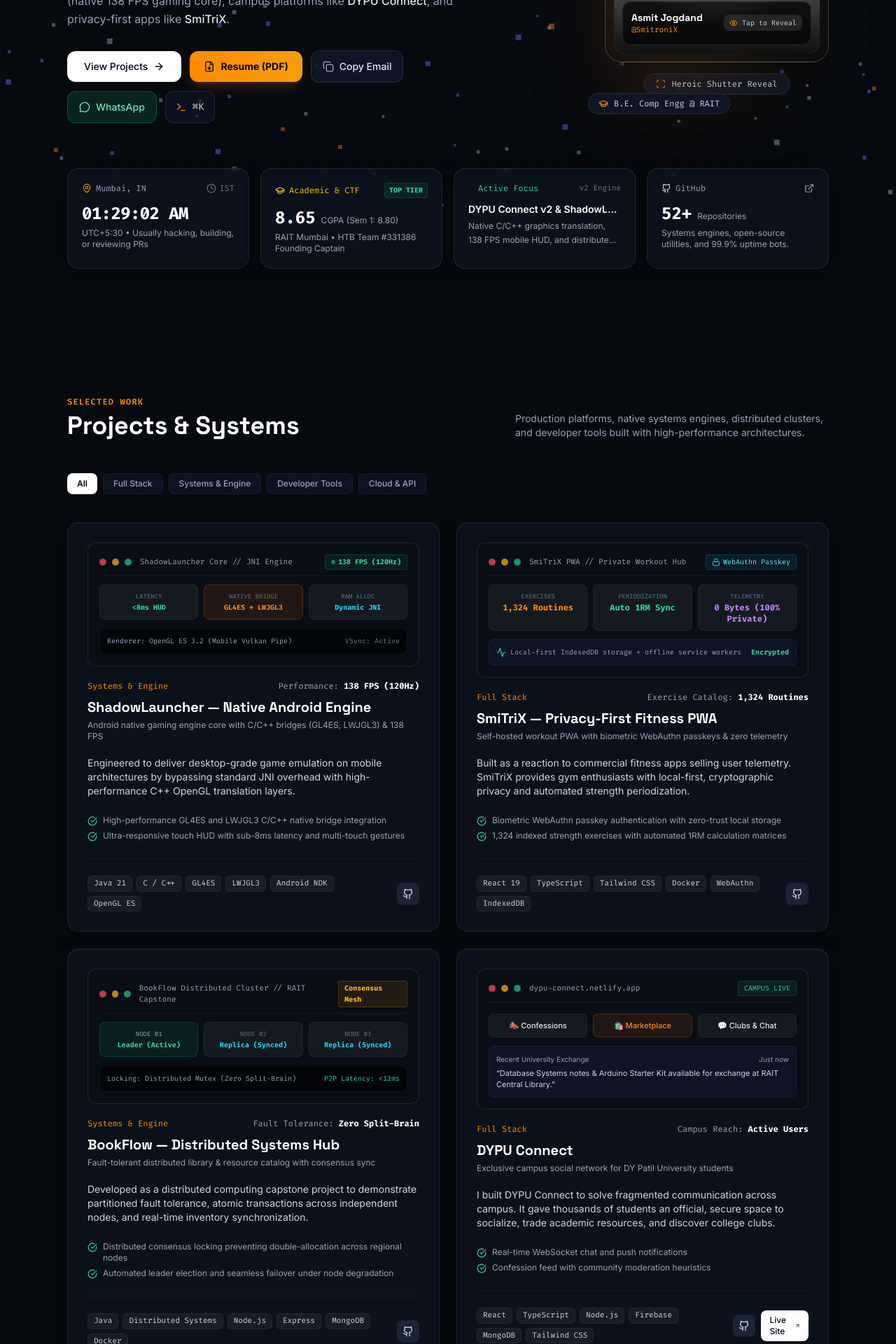
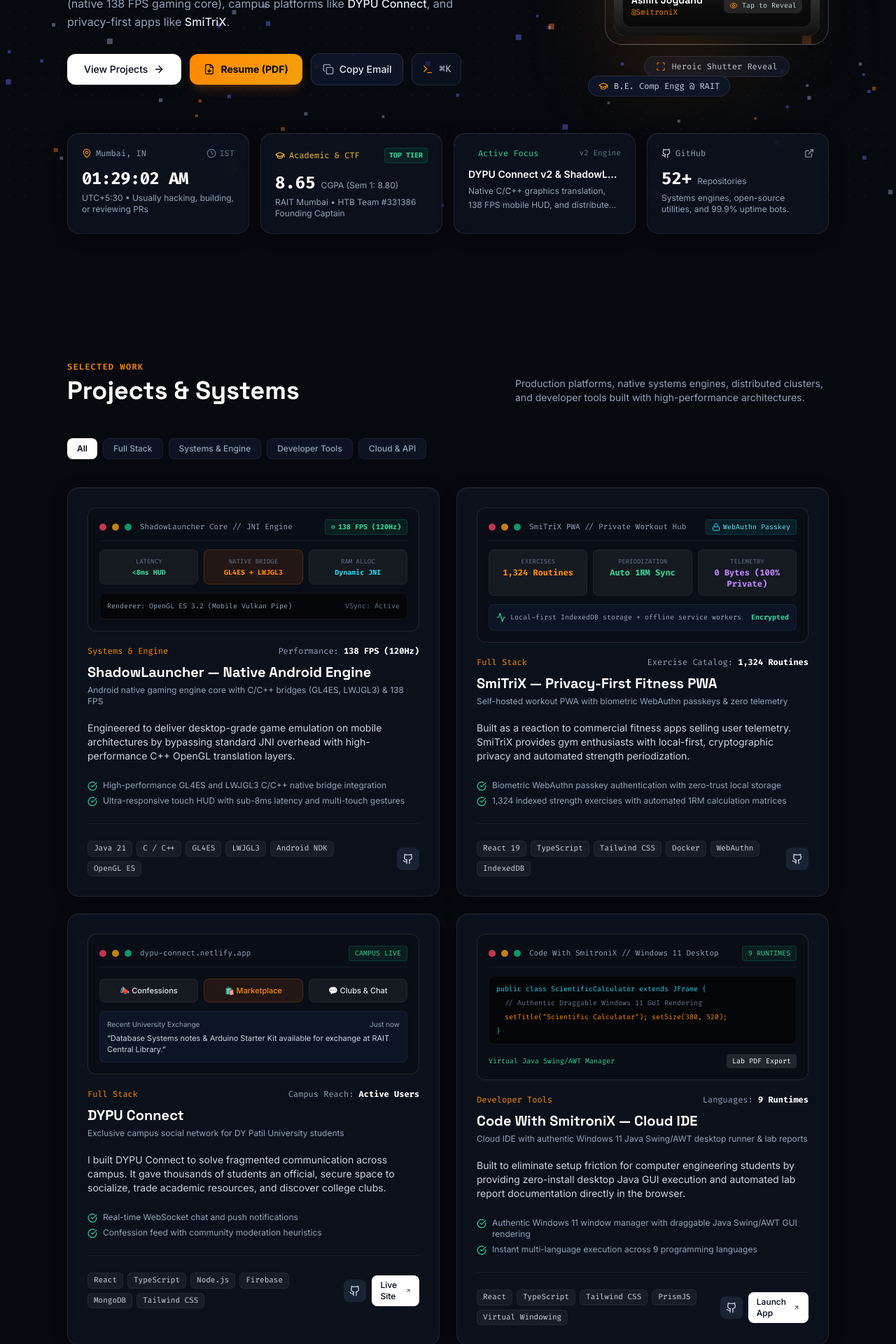
Before and after one commit to SmitroniX/smitroni-portfolio-showcase, a React (Vite) app: page / in a window 1280 px wide. Shown: the part 500-2420 px from the top of the page at 70% size. Built offline with nearby package versions, Linux system fonts and the light colour scheme; grey boxes are pictures that could not be loaded.

Commit message:
fix(privacy): remove phone number and BookFlow project from portfolio

```diff
--- a/src/components/ContactSection.tsx
+++ b/src/components/ContactSection.tsx
@@ -1,5 +1,5 @@
 import React, { useState } from 'react';
-import { Mail, Copy, Check, Send, MapPin, Sparkles, ArrowUpRight, MessageSquare, Phone, MessageCircle, FileDown, ExternalLink, Code } from 'lucide-react';
+import { Mail, Copy, Check, Send, MapPin, Sparkles, ArrowUpRight, MessageSquare, FileDown, ExternalLink, Code } from 'lucide-react';
 import { GithubIcon, LinkedinIcon } from './BrandIcons';
 import { PERSONAL_INFO } from '../data/portfolioData';
 import { SpotlightCard } from './SpotlightCard';
@@ -8,7 +8,6 @@
 
 export const ContactSection: React.FC = () => {
   const [copiedEmail, setCopiedEmail] = useState(false);
-  const [copiedPhone, setCopiedPhone] = useState(false);
   const [isSending, setIsSending] = useState(false);
   const [submitted, setSubmitted] = useState(false);
   const [form, setForm] = useState({
@@ -22,13 +21,6 @@
     navigator.clipboard.writeText(PERSONAL_INFO.email);
     setCopiedEmail(true);
     setTimeout(() => setCopiedEmail(false), 2500);
-  };
-
-  const handleCopyPhone = () => {
-    sounds.playClick();
-    navigator.clipboard.writeText(PERSONAL_INFO.phone);
-    setCopiedPhone(true);
-    setTimeout(() => setCopiedPhone(false), 2500);
   };
 
   const handleSubmit = (e: React.FormEvent) => {
@@ -105,36 +97,6 @@
                 </div>
                 <div className="text-slate-500">
                   Timezone: IST (UTC+5:30) • Rapid response
-                </div>
-              </div>
-            </SpotlightCard>
-
-            {/* Direct Phone & WhatsApp Card */}
-            <SpotlightCard className="p-6 space-y-3">
-              <span className="text-xs font-mono text-emerald-400 uppercase font-semibold">Phone &amp; Instant Messaging</span>
-              <div className="flex items-center justify-between p-3 rounded-xl bg-white/5 border border-white/5">
-                <div className="flex items-center gap-2 text-xs sm:text-sm font-mono text-slate-200">
-                  <Phone className="w-3.5 h-3.5 text-[#FF8A00]" />
-                  <span>{PERSONAL_INFO.phone}</span>
-                </div>
-                <div className="flex items-center gap-1.5">
-                  <button
-                    onClick={handleCopyPhone}
-                    className="p-1.5 rounded-lg bg-white/10 hover:bg-white/20 text-xs font-mono text-white transition-colors"
-                    title="Copy Phone Number"
-                  >
-                    {copiedPhone ? <Check className="w-3.5 h-3.5 text-emerald-400" /> : <Copy className="w-3.5 h-3.5" />}
-                  </button>
-                  <a
-                    href={PERSONAL_INFO.whatsappUrl}
-                    target="_blank"
-                    rel="noopener noreferrer"
-                    onClick={() => sounds.playClick()}
-                    className="px-2.5 py-1.5 rounded-lg bg-emerald-500/20 hover:bg-emerald-500/30 text-emerald-300 border border-emerald-500/30 text-xs font-mono flex items-center gap-1 transition-colors"
-                  >
-                    <MessageCircle className="w-3.5 h-3.5" />
-                    <span>WhatsApp</span>
-                  </a>
                 </div>
               </div>
             </SpotlightCard>
--- a/src/components/Hero.tsx
+++ b/src/components/Hero.tsx
@@ -1,5 +1,5 @@
 import React, { useState, useEffect } from 'react';
-import { ArrowRight, Copy, Check, Terminal, MapPin, Clock, ExternalLink, FileDown, ShieldCheck, GraduationCap, MessageCircle } from 'lucide-react';
+import { ArrowRight, Copy, Check, Terminal, MapPin, Clock, ExternalLink, FileDown, ShieldCheck, GraduationCap } from 'lucide-react';
 import { GithubIcon } from './BrandIcons';
 import { PERSONAL_INFO } from '../data/portfolioData';
 import { SpotlightCard } from './SpotlightCard';
@@ -131,18 +131,6 @@
                 )}
               </button>
 
-              <a
-                href={PERSONAL_INFO.whatsappUrl}
-                target="_blank"
-                rel="noopener noreferrer"
-                onClick={() => sounds.playClick()}
-                className="inline-flex items-center gap-2 px-4 py-3 rounded-xl bg-emerald-500/15 hover:bg-emerald-500/25 border border-emerald-500/30 text-emerald-300 text-sm font-medium transition-all"
-                title="Direct Chat on WhatsApp"
-              >
-                <MessageCircle className="w-4 h-4" />
-                <span className="hidden sm:inline">WhatsApp</span>
-              </a>
-
               <button
                 onClick={() => {
                   sounds.playWarp();
--- a/src/components/Projects.tsx
+++ b/src/components/Projects.tsx
@@ -91,43 +91,6 @@
                 Local-first IndexedDB storage + offline service workers
               </span>
               <span className="text-[10px] text-emerald-400 font-bold">Encrypted</span>
-            </div>
-          </div>
-        );
-
-      case 'bookflow':
-        return (
-          <div className="rounded-xl bg-[#090D15] border border-white/10 p-4 space-y-3 font-mono text-xs">
-            <div className="flex items-center justify-between pb-2 border-b border-white/5">
-              <div className="flex items-center gap-2">
-                <div className="w-2.5 h-2.5 rounded-full bg-rose-500/80" />
-                <div className="w-2.5 h-2.5 rounded-full bg-amber-500/80" />
-                <div className="w-2.5 h-2.5 rounded-full bg-emerald-500/80" />
-                <span className="text-[11px] text-slate-400 ml-1">BookFlow Distributed Cluster // RAIT Capstone</span>
-              </div>
-              <span className="px-2 py-0.5 rounded text-[10px] font-bold bg-amber-500/10 text-amber-400 border border-amber-500/20">
-                Consensus Mesh
-              </span>
-            </div>
-
-            <div className="grid grid-cols-3 gap-2 text-center text-[10px]">
-              <div className="p-2 rounded-lg bg-emerald-500/10 border border-emerald-500/20 text-emerald-400">
-                <div className="text-slate-400 text-[9px]">NODE 01</div>
-                <div className="font-bold">Leader (Active)</div>
-              </div>
-              <div className="p-2 rounded-lg bg-white/5 border border-white/5 text-slate-300">
-                <div className="text-slate-500 text-[9px]">NODE 02</div>
-                <div className="text-cyan-400 font-bold">Replica (Synced)</div>
-              </div>
-              <div className="p-2 rounded-lg bg-white/5 border border-white/5 text-slate-300">
-                <div className="text-slate-500 text-[9px]">NODE 03</div>
-                <div className="text-cyan-400 font-bold">Replica (Synced)</div>
-              </div>
-            </div>
-
-            <div className="p-2.5 rounded-lg bg-black/60 border border-white/5 text-slate-400 text-[10px] flex items-center justify-between">
-              <span>Locking: Distributed Mutex (Zero Split-Brain)</span>
-              <span className="text-emerald-400">P2P Latency: &lt;12ms</span>
             </div>
           </div>
         );
--- a/src/components/TerminalModal.tsx
+++ b/src/components/TerminalModal.tsx
@@ -1,5 +1,5 @@
 import React, { useState, useEffect, useRef } from 'react';
-import { Search, Terminal, ArrowRight, ExternalLink, Mail, Copy, Check, X, Sparkles, FolderGit2, User, Code2, Play, Skull, FileDown, MessageCircle } from 'lucide-react';
+import { Search, Terminal, ArrowRight, ExternalLink, Mail, Copy, Check, X, Sparkles, FolderGit2, User, Code2, Play, Skull, FileDown } from 'lucide-react';
 import { GithubIcon, LinkedinIcon } from './BrandIcons';
 import { PERSONAL_INFO, PROJECTS } from '../data/portfolioData';
 import { sounds } from '../utils/sound';
@@ -121,16 +121,6 @@
       action: () => {
         sounds.playSuccess();
         window.open(PERSONAL_INFO.resumeUrl, '_blank');
-        onClose();
-      },
-    },
-    {
-      title: '💬 Direct WhatsApp Chat',
-      desc: '+91 7020120516 • Instant conversation with Asmit',
-      icon: <MessageCircle className="w-4 h-4 text-emerald-400" />,
-      action: () => {
-        sounds.playClick();
-        window.open(PERSONAL_INFO.whatsappUrl, '_blank');
         onClose();
       },
     },
--- a/src/data/portfolioData.ts
+++ b/src/data/portfolioData.ts
@@ -11,7 +11,7 @@
   liveUrl?: string;
   status: string;
   stats?: { label: string; value: string };
-  previewType: 'dypu' | 'aniplex' | 'shadow' | 'cli' | 'discord' | 'shadowlauncher' | 'smitrix' | 'bookflow' | 'compiler';
+  previewType: 'dypu' | 'aniplex' | 'shadow' | 'cli' | 'discord' | 'shadowlauncher' | 'smitrix' | 'compiler';
 }
 
 export interface Experience {
@@ -45,8 +45,6 @@
   location: "Mumbai, Maharashtra, India",
   timezone: "Asia/Kolkata",
   email: "jogdandasmit@gmail.com",
-  phone: "+91-7020120516",
-  whatsappUrl: "https://wa.me/917020120516?text=Hi%20Asmit,%20I%20saw%20your%20portfolio!",
   resumeUrl: "/resume.pdf",
   education: {
     degree: "B.E. in Computer Engineering (Pursuing)",
@@ -121,25 +119,6 @@
     status: "Production PWA",
     stats: { label: "Exercise Catalog", value: "1,324 Routines" },
     previewType: "smitrix"
-  },
-  {
-    id: "bookflow",
-    title: "BookFlow — Distributed Systems Hub",
-    category: "Systems & Engine",
-    tagline: "Fault-tolerant distributed library & resource catalog with consensus sync",
-    description: "Engineered a distributed academic resource ecosystem with distributed locking, automated failover, and fault-tolerant node replication for university libraries.",
-    story: "Developed as a distributed computing capstone project to demonstrate partitioned fault tolerance, atomic transactions across independent nodes, and real-time inventory synchronization.",
-    highlights: [
-      "Distributed consensus locking preventing double-allocation across regional nodes",
-      "Automated leader election and seamless failover under node degradation",
-      "RESTful microservice mesh with real-time replication monitoring",
-      "Comprehensive academic case study and formal architecture documentation"
-    ],
-    techStack: ["Java", "Distributed Systems", "Node.js", "Express", "MongoDB", "Docker"],
-    githubUrl: "https://github.com/SmitroniX/BookFlow",
-    status: "Capstone Project",
-    stats: { label: "Fault Tolerance", value: "Zero Split-Brain" },
-    previewType: "bookflow"
   },
   {
     id: "dypu-connect",
```
Also changed, not shown: tasks/plan.md (+1 -1 lines), tasks/todo.md (+2 -2 lines).
